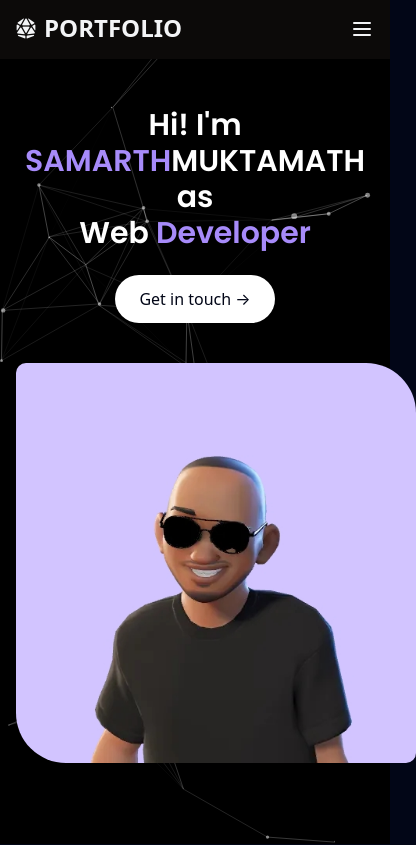
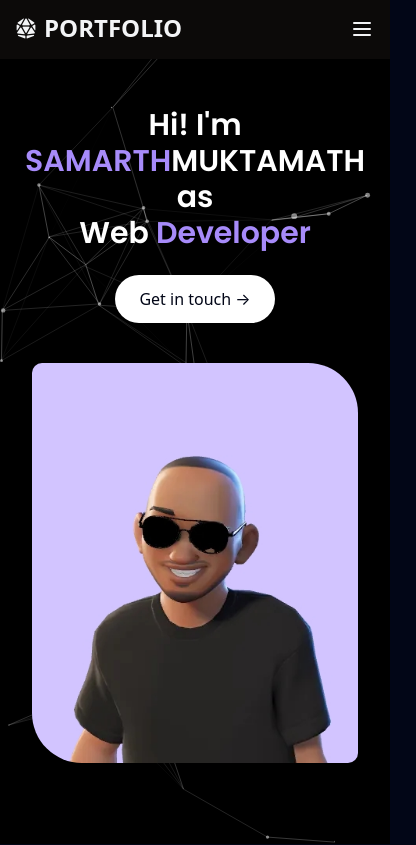
Before and after one commit to young-monk-samarth/PortFolio, a SvelteKit app: page / in a window 390 px wide. Shown: the top 845 px of the page, 416 px wide, since content can reach past the window. Built offline with nearby package versions, Linux system fonts and the light colour scheme.

Commit message:
Update pic  Main.svelte

```diff
--- a/src/components/Main.svelte
+++ b/src/components/Main.svelte
@@ -128,6 +128,14 @@
 
 .box:hover img {
     transform: scale(1.2);
+}
+
+/* Only adjust margin for small screens */
+@media (max-width: 480px) {
+    .wrapper {
+        margin: 0 1rem !important; /* Force margin with !important */
+        width: calc(100% - 2rem); /* Adjust width to account for margins */
+    }
 }
 </style>
 </section>
```
Lines whose indentation alone changed are shown as unchanged.
